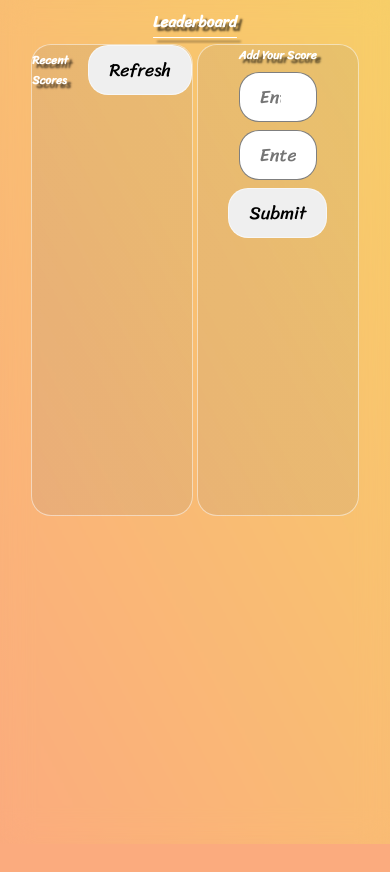
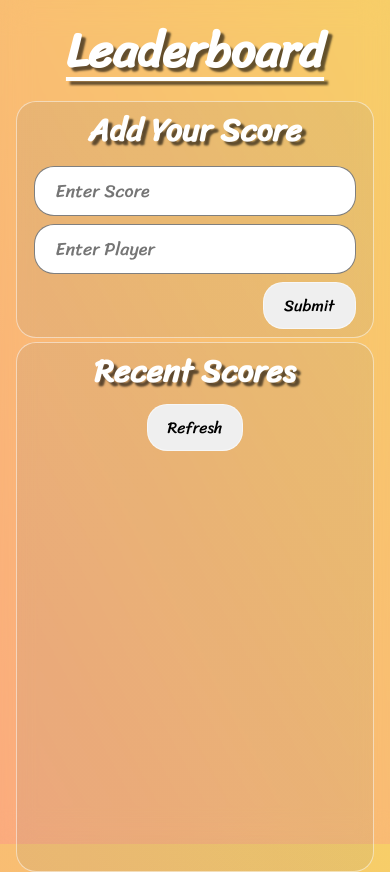
Before and after one commit to ohyajk/Leaderboard, a website built with webpack: page src/index.html in a window 390 px wide. Before the commit the page ends 844 px from the top, so only its background shows below. Built offline with nearby package versions, Linux system fonts and the light colour scheme; no server answers; files whose address does not match are found by name.

Commit message:
ADD mobile version

```diff
--- a/src/style.css
+++ b/src/style.css
@@ -69,6 +69,10 @@ a {
   font-family: 'Sriracha', cursive;
 }
 
+.recBtn:hover {
+  cursor: pointer;
+}
+
 .AddSec {
   display: flex;
   flex-direction: column;
@@ -99,7 +103,6 @@ a {
   border-radius: 20px;
   border: 1px solid rgba(0, 0, 0, 0.503);
   font-family: 'Sriracha', cursive;
-
 }
 
 .frmBtn {
@@ -110,6 +113,10 @@ a {
   border: 1px solid rgba(255, 255, 255, 0.521);
   font-family: 'Sriracha', cursive;
 
+}
+
+.frmBtn:hover {
+  cursor: pointer;
 }
 
 .scores {
@@ -139,3 +146,43 @@ a {
 .scores span:nth-child(even) {
   background-color: #ddd;
 }
+
+@media only screen and (max-width: 768px) {
+  .main {
+    display: flex;
+    flex-direction: column-reverse;
+    padding: 0 4vw;
+    gap: 1vw;
+  }
+
+  .h1 {
+    font-size: clamp(3rem, 6vw, 10vw);
+  }
+
+  .h2 {
+    font-size: clamp(2rem, 4vw, 8vw);
+  }
+
+  .form {
+    width: 90%;
+  }
+
+  .form input {
+    width: 100%;
+  }
+
+  .frmBtn {
+    font-size: clamp(1rem, 2vw, 4vw);
+  }
+
+  .recent {
+    padding: 0 2vw;
+    gap: 1vw;
+    flex-direction: column;
+  }
+
+  .recBtn {
+    font-size: clamp(1rem, 2vw, 4vw);
+    white-space: nowrap;
+  }
+}
```
